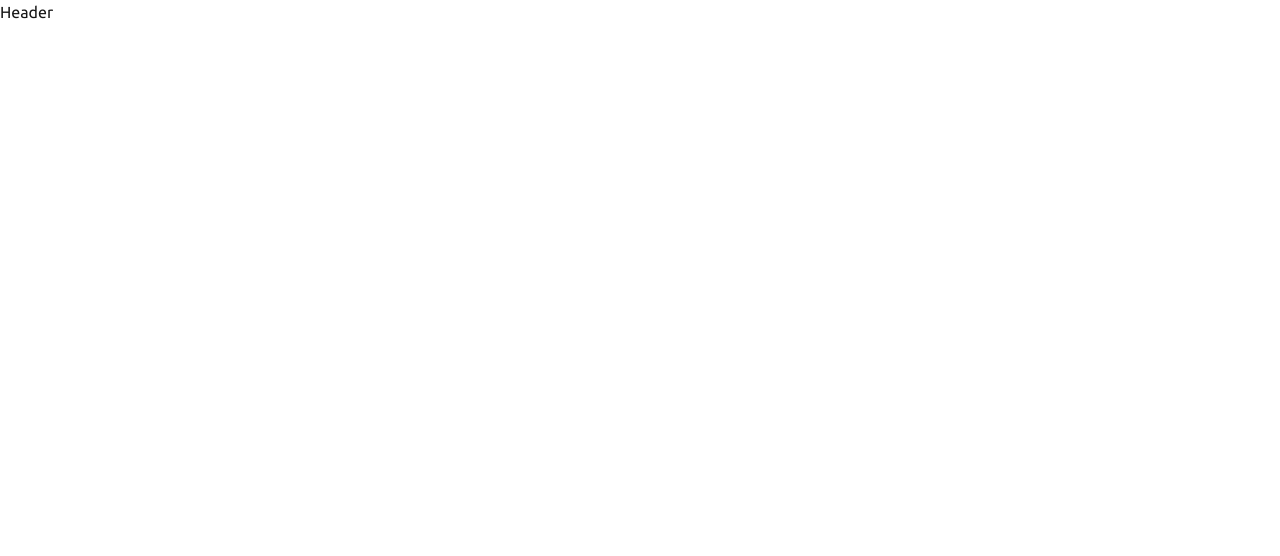
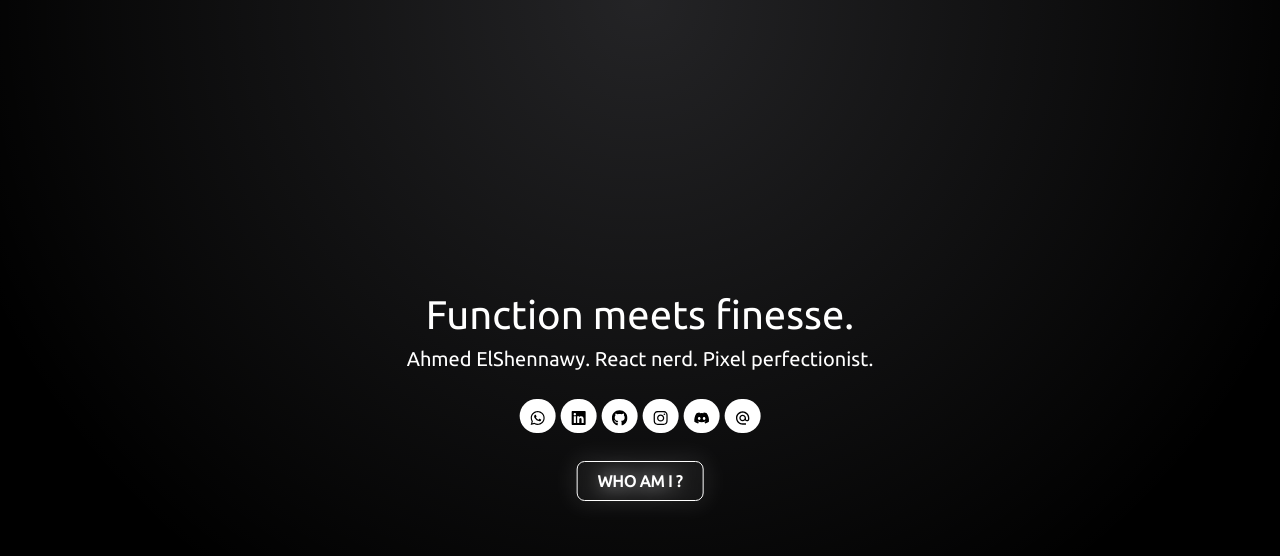
Before and after one commit to a-elshennawy/portfolio-NextJS, a Next.js app: page / in a window 1280 px wide. Shown: the top 556 px of the page. Built offline with nearby package versions, Linux system fonts and the light colour scheme.

Commit message:
solid steps

```diff
--- a/app/globals.css
+++ b/app/globals.css
@@ -1,6 +1,7 @@
 :root {
   --background: #ffffff;
   --foreground: #171717;
+  font-size: 16px;
 }
 
 @media (prefers-color-scheme: dark) {
@@ -43,8 +44,18 @@ a {
   text-decoration: none;
 }
 
+section {
+  padding: 40px 0px;
+}
+
 @media (prefers-color-scheme: dark) {
   html {
     color-scheme: dark;
   }
 }
+
+@media screen and (max-width: 992px) {
+  :root {
+    font-size: 14px;
+  }
+}
--- a/app/layout.tsx
+++ b/app/layout.tsx
@@ -1,10 +1,6 @@
-"use client";
-
+import "./globals.css";
+import "bootstrap/dist/css/bootstrap.min.css";
 import type { Metadata } from "next";
-import { useEffect } from "react";
-
-import "bootstrap/dist/css/bootstrap.min.css";
-import "./globals.css";
 
 export const metadata: Metadata = {
   title: "Ahmed ElShennawy",
@@ -20,16 +16,9 @@ export default function RootLayout({
 }: Readonly<{
   children: React.ReactNode;
 }>) {
-  useEffect(() => {
-    // @ts-ignore
-    import("bootstrap/dist/js/bootstrap.bundle.min.js");
-  }, []);
-
   return (
     <html lang="en">
-      <head>
-        <link rel="icon" href="/favicon.ico" sizes="any" />
-      </head>
+      <head />
       <body style={{ fontFamily: "regular, sans-serif" }}>{children}</body>
     </html>
   );
--- a/app/page.tsx
+++ b/app/page.tsx
@@ -1,6 +1,14 @@
-import Header from "@/components/Header";
+"use client";
+import { useEffect } from "react";
+import Header from "@/components/Header/Header";
 
 export default function Home() {
+  useEffect(() => {
+    // @ts-ignore
+    import("bootstrap/dist/js/bootstrap.bundle.min.js")
+      .then(() => console.log("Bootstrap loaded"))
+      .catch(console.error);
+  }, []);
   return (
     <>
       <Header />
--- a/components/Header.tsx
+++ /dev/null
@@ -1,7 +0,0 @@
-import React from "react";
-
-const Header = () => {
-  return <div>Header</div>;
-};
-
-export default Header;
--- /dev/null
+++ b/components/Header/Header.module.scss
@@ -0,0 +1,174 @@
+.header {
+  position: relative;
+  background-color: #000;
+  text-align: center;
+  height: 100vh;
+
+  .textArea {
+    position: absolute;
+    top: 50%;
+    left: 50%;
+    transform: translate(-50%, -50%);
+    z-index: 11;
+    padding: 20px 0px;
+    max-width: 90vw;
+    text-align: center;
+    color: #fff;
+
+    .socials {
+      margin: 0 !important;
+      padding: 20px 0px;
+      justify-content: center;
+      align-items: center;
+      gap: 5px;
+
+      span {
+        padding: 5px;
+        width: fit-content;
+        cursor: pointer;
+        border-radius: 20px;
+
+        a {
+          text-decoration: none;
+          display: inline;
+          padding: 5px;
+          border-radius: 20px;
+          font-weight: bolder;
+        }
+      }
+
+      .whatsapp {
+        background-color: #fff;
+        transition: all 0.3s ease-in-out;
+
+        a {
+          color: #000;
+          transition: all 0.3s ease-in-out;
+        }
+
+        &:hover {
+          background-color: #33ff00;
+          box-shadow: 0 0 10px #33ff00;
+          margin: 0px 5px;
+
+          a {
+            color: #fff;
+          }
+        }
+      }
+
+      .linkedin {
+        background-color: #fff;
+        transition: all 0.3s ease-in-out;
+
+        a {
+          color: #000;
+          transition: all 0.3s ease-in-out;
+        }
+
+        &:hover {
+          background-color: #397eff;
+          box-shadow: 0 0 10px #397eff;
+          margin: 0px 5px;
+
+          a {
+            color: #fff;
+          }
+        }
+      }
+
+      .github {
+        background-color: #fff;
+        transition: all 0.3s ease-in-out;
+
+        a {
+          color: #000;
+        }
+
+        &:hover {
+          background-color: #000;
+          box-shadow: 0 0 10px #fff;
+          margin: 0px 5px;
+
+          a {
+            color: #fff;
+            transition: all 0.3s ease-in-out;
+          }
+        }
+      }
+
+      .instagram {
+        background-image: linear-gradient(to right, #fff, #fff);
+        transition: all 0.3s ease-in-out;
+
+        a {
+          color: #000;
+        }
+
+        &:hover {
+          background-image: linear-gradient(to right, #ff0000, #c300ff);
+          box-shadow: 0 0 10px #c300ff;
+          margin: 0px 5px;
+
+          a {
+            color: #fff;
+            transition: all 0.3s ease-in-out;
+          }
+        }
+      }
+
+      .discord {
+        background-color: #fff;
+        transition: all 0.3s ease-in-out;
+
+        a {
+          color: #000;
+        }
+
+        &:hover {
+          background-color: #b900d1;
+          box-shadow: 0 0 10px #b900d1;
+          margin: 0px 5px;
+
+          a {
+            color: #fff;
+            transition: all 0.3s ease-in-out;
+          }
+        }
+      }
+
+      .gmail {
+        background-color: #fff;
+        transition: all 0.3s ease-in-out;
+
+        a {
+          color: #000;
+        }
+
+        &:hover {
+          background-color: #fd0000;
+          box-shadow: 0 0 10px #fd0000;
+          margin: 0px 5px;
+
+          a {
+            color: #fff;
+            transition: all 0.3s ease-in-out;
+          }
+        }
+      }
+    }
+
+    .toAboutBtn {
+      padding: 10px 20px;
+      background-color: transparent;
+      border: 1px solid #fff;
+      border-radius: 8px;
+      cursor: pointer;
+      text-decoration: none;
+      font-weight: bolder;
+      color: #fff;
+      text-transform: uppercase !important;
+      filter: drop-shadow(0 0 10px #fff);
+    }
+  }
+}
--- /dev/null
+++ b/components/Header/Header.tsx
@@ -0,0 +1,124 @@
+import { motion } from "motion/react";
+import styles from "./Header.module.scss";
+import { FaDiscord, FaGithub, FaLinkedin, FaWhatsapp } from "react-icons/fa";
+import { FaInstagram } from "react-icons/fa6";
+import { MdOutlineAlternateEmail } from "react-icons/md";
+
+const Header = () => {
+  return (
+    <>
+      <section className={`${styles.header} container-fluid`}>
+        <motion.div
+          initial={{ opacity: 0, y: -100 }}
+          animate={{ opacity: 1, y: 0 }}
+          transition={{ duration: 1.5, delay: 0.5 }}
+          style={{
+            position: "absolute",
+            top: 0,
+            left: 0,
+            width: "100%",
+            height: "100%",
+            background:
+              "radial-gradient(circle at top center, rgba(240, 240, 255, 0.15), transparent 70%)",
+            zIndex: 1,
+          }}
+        />
+
+        <div className={styles.textArea}>
+          <motion.h1
+            initial={{ y: 25, opacity: 0 }}
+            animate={{ y: 0, opacity: 1 }}
+            transition={{ duration: 1, ease: "easeInOut" }}
+          >
+            Function meets finesse.
+          </motion.h1>
+          <motion.h5
+            style={{ overflow: "hidden", whiteSpace: "nowrap" }}
+            initial={{ width: 0 }}
+            animate={{ width: "100%" }}
+            transition={{ duration: 2, ease: "easeInOut" }}
+          >
+            Ahmed ElShennawy. React nerd. Pixel perfectionist.
+          </motion.h5>
+
+          <motion.div
+            initial={{ y: 30, opacity: 0 }}
+            animate={{ y: 0, opacity: 1 }}
+            transition={{ duration: 1, ease: "easeInOut" }}
+            className={`${styles.socials} row`}
+          >
+            <span className={`${styles.span} ${styles.whatsapp} col-2`}>
+              <a target="_blank" href="https://wa.me/201033926177">
+                <FaWhatsapp />
+              </a>
+            </span>
+            <span className={`${styles.span} ${styles.linkedin} col-2`}>
+              <a
+                className={`${styles.a}`}
+                target="_blank"
+                href="https://www.linkedin.com/in/shennawyz"
+              >
+                <FaLinkedin />
+              </a>
+            </span>
+            <span className={`${styles.span} ${styles.github} col-2`}>
+              <a
+                className={`${styles.a}`}
+                target="_blank"
+                href="https://github.com/a-elshennawy"
+              >
+                <FaGithub />
+              </a>
+            </span>
+            <span className={`${styles.span} ${styles.instagram} col-2`}>
+              <a
+                className={`${styles.a}`}
+                target="_blank"
+                href="https://www.instagram.com/shennawy.z"
+              >
+                <FaInstagram />
+              </a>
+            </span>
+            <span className={`${styles.span} ${styles.discord} col-2`}>
+              <a
+                className={`${styles.a}`}
+                target="_blank"
+                href="https://discordapp.com/users/1184992200686309486s"
+              >
+                <FaDiscord />
+              </a>
+            </span>
+            <span className={`${styles.span} ${styles.gmail} col-2`}>
+              <a
+                className={`${styles.a}`}
+                href="mailto:ahmedshennawy997@gmail.com"
+                onClick={(e) => {
+                  window.open(
+                    "https://mail.google.com/mail/?view=cm&to=ahmedshennawy997@gmail.com",
+                    "_blank"
+                  );
+                  e.preventDefault();
+                }}
+              >
+                <MdOutlineAlternateEmail />
+              </a>
+            </span>
+          </motion.div>
+
+          <motion.div
+            initial={{ y: 40, opacity: 0 }}
+            animate={{ y: 0, opacity: 1 }}
+            transition={{ duration: 2, ease: "easeInOut" }}
+            className="py-3"
+          >
+            <motion.a className={`${styles.toAboutBtn}`} href="#about">
+              who am i ?
+            </motion.a>
+          </motion.div>
+        </div>
+      </section>
+    </>
+  );
+};
+
+export default Header;
--- a/package.json
+++ b/package.json
@@ -15,7 +15,8 @@
     "next": "15.3.4",
     "react": "^19.0.0",
     "react-dom": "^19.0.0",
-    "react-icons": "^5.5.0"
+    "react-icons": "^5.5.0",
+    "sass": "^1.89.2"
   },
   "devDependencies": {
     "@eslint/eslintrc": "^3",
```
Also changed, not shown: 1 other file (tests, documents, lock files or other folders).
